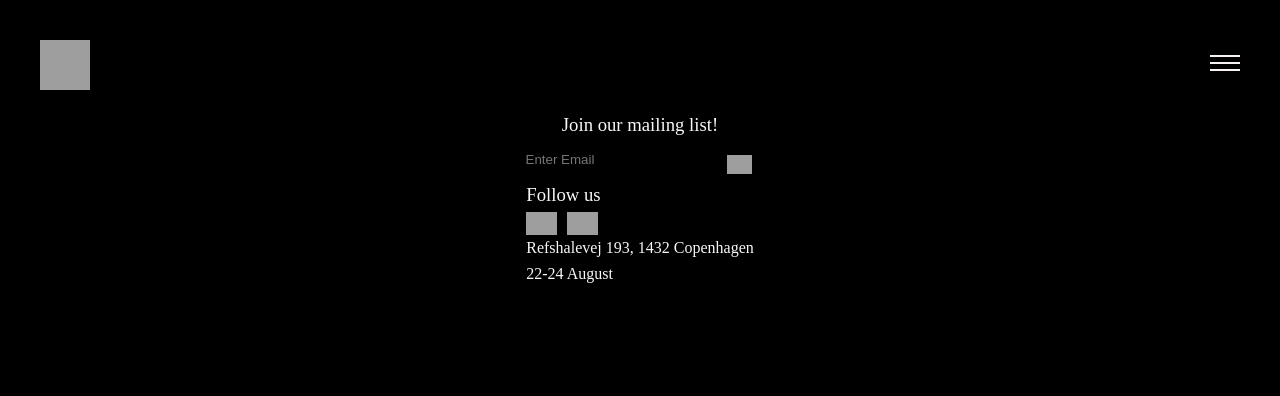
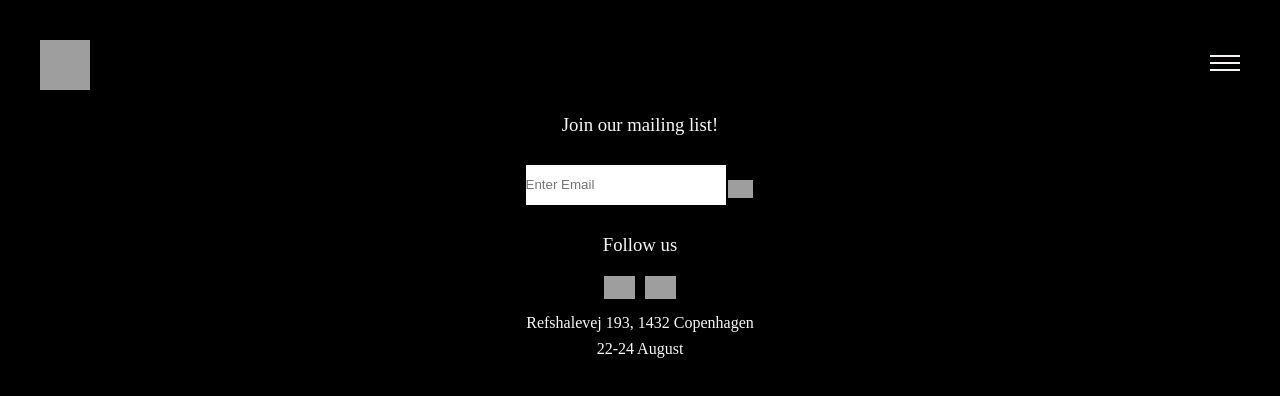
Before and after one commit to elba0001/karrusel_team08_t8_astro, an Astro site: page / in a window 1280 px wide. Built offline with nearby package versions, Linux system fonts and the light colour scheme; Astro itself is replaced by a stand-in of ours; grey boxes are pictures that could not be loaded; a web font is replaced by a local one.

Commit message:
ikoner fikset

```diff
--- a/src/components/Footer.astro
+++ b/src/components/Footer.astro
@@ -3,15 +3,15 @@
         <form>
             <input type="email" placeholder="Enter Email" name="email" required>
             <button type="submit">
-                <img class="arrow" src="arrow.svg" alt="arrow submit button">
+                <img class="arrow" src="/public/Svg/arrow.svg" alt="arrow submit button">
             </button>
         </form>
         <section class="socialmedia">
             <h3>Follow us</h3>
             <div class="ikoner">
-                <a class="instagram" href="https://www.instagram.com/karruselfest"> <img src="instagram.svg"
+                <a class="instagram" href="https://www.instagram.com/karruselfest"> <img src="/public/Svg/instagram.svg"
                         alt="link til karrusel instagram"></a>
-                <a class="facebook" href="https://www.facebook.com/karruselfest"> <img src="facebook.svg"
+                <a class="facebook" href="https://www.facebook.com/karruselfest"> <img src="/public/Svg/facebook.svg"
                         alt="link til karrusel facebook"></a>
             </div>
             <h4>Refshalevej 193, 1432 Copenhagen </h4>
@@ -25,9 +25,11 @@
         align-items: center;
         display: flex;
         flex-direction: column;
+
     }
     form {
         margin: auto;
+        padding: 2%;
     }
     img {
         width: 100%;
@@ -38,23 +40,29 @@
         width: 200px;
         height: 40px;
         border-style: none;
+        background-color: white;
     }
     button {
         border-style: none;
         background-color: transparent;
     }
     .arrow {
-        margin: -37% -9%;
+        margin: -37% -7%;
         width: 25px;
+    }
+    .socialmedia{
+        display: flex;
+        flex-direction: column;
+        align-items: center;
     }
     .ikoner {
         display: flex;
         flex-direction: row;
         gap: 10px;
         align-items: center;
-        padding-top: 2px;
+        padding-top: 5px;
         font-size: 20px;
-
+        margin: 5%;
     }
     .ikoner img {
         width: 31px;
```
